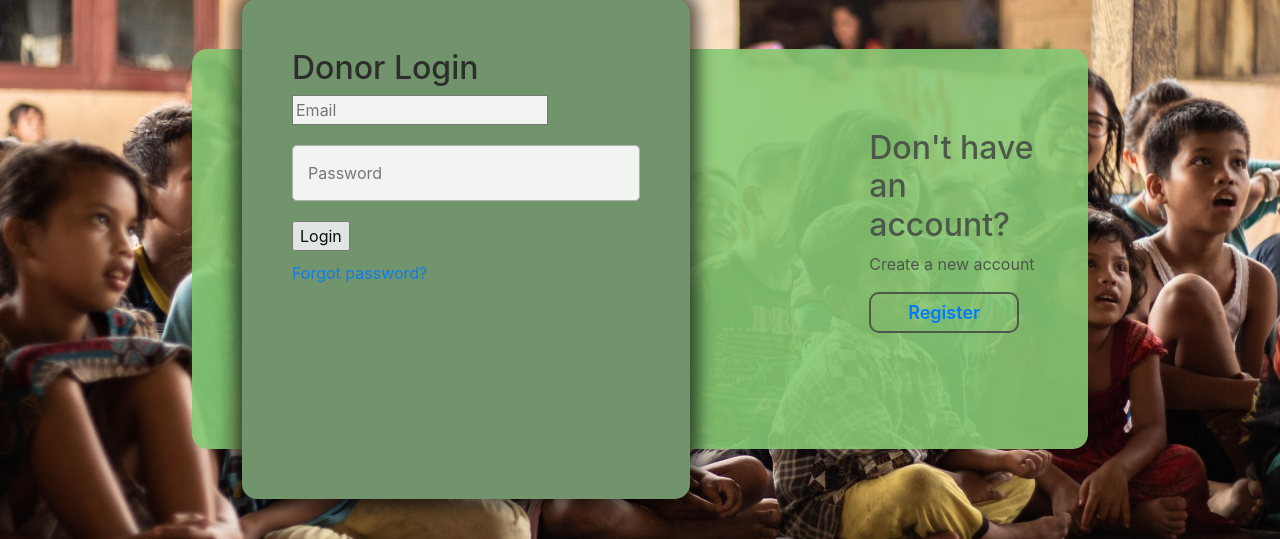
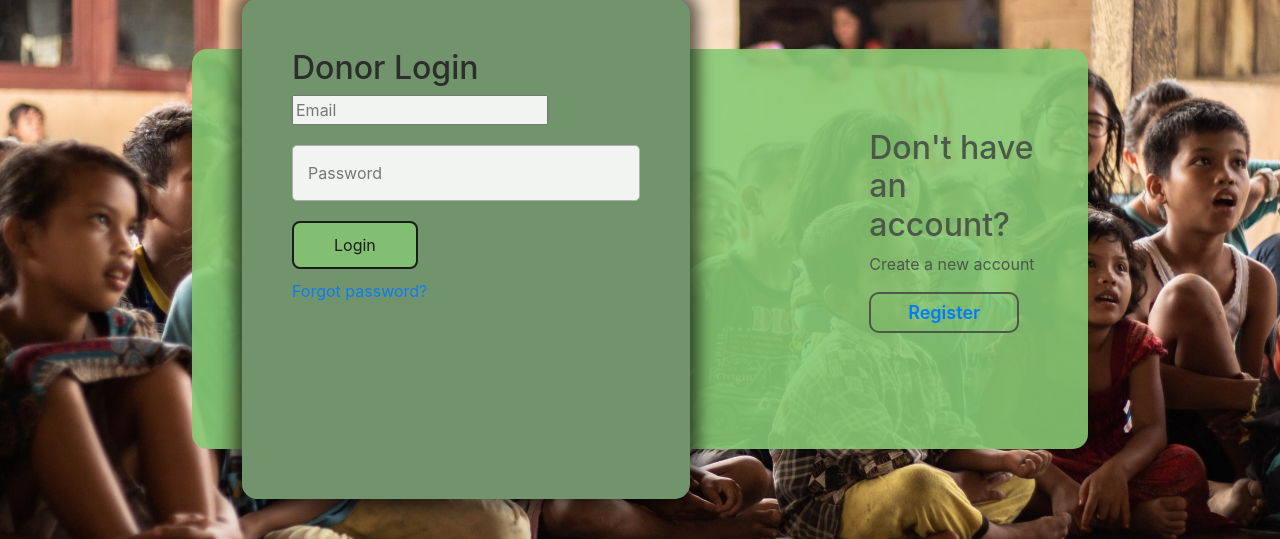
Before and after one commit to sharrmeen/HandIt-WebApp, a Django app: page /donor_login in a window 1280 px wide. Shown: the part 151-690 px from the top of the page. Run offline with Django 4.2, Linux system fonts and the light colour scheme; some libraries are stand-ins or nearby versions.

Commit message:
login css changes

```diff
--- a/donation/static/css/login.css
+++ b/donation/static/css/login.css
@@ -158,3 +158,62 @@ a{
   text-decoration:none;
   color:#2c7715;
 }
+
+
+.button-56 {
+  align-items: center;
+  background-color: rgba(135, 202, 116, 0.896) ;
+  border: 2px solid #111;
+  border-radius: 8px;
+  box-sizing: border-box;
+  color: #111;
+  cursor: pointer;
+  display: flex;
+  font-family: Inter,sans-serif;
+  font-size: 16px;
+  height: 48px;
+  justify-content: center;
+  line-height: 24px;
+  max-width: 100%;
+  padding: 0 25px;
+  position: relative;
+  text-align: center;
+  text-decoration: none;
+  user-select: none;
+  -webkit-user-select: none;
+  touch-action: manipulation ;
+}
+
+.button-56:after {
+  background-color: #111;
+  border-radius: 8px;
+  content: "";
+  display: block;
+  height: 48px;
+  left: 0;
+  width: 100%;
+  position: absolute;
+  top: -2px;
+  transform: translate(8px, 8px);
+  transition: transform .2s ease-out;
+  z-index: -1;
+}
+
+.button-56:hover:after {
+  transform: translate(0, 0);
+}
+
+.button-56:active {
+  background-color: #ffdeda;
+  outline: 0;
+}
+
+.button-56:hover {
+  outline: 0;
+}
+
+@media (min-width: 768px) {
+  .button-56 {
+    padding: 0 40px;
+  }
+}
--- a/donation/templates/donor_login.html
+++ b/donation/templates/donor_login.html
@@ -10,16 +10,13 @@
     <title>Login Page</title>
 </head>
 <body>
-
-
-    <div class="login-reg-panel">
+   <div class="login-reg-panel">
             <div class="login-info-box">
                 <h2>Have an account?</h2>
                 <p>Sign-in now</p>
                 <label id="label-register" for="log-reg-show">Login</label>
                 <input type="radio" name="active-log-panel" id="log-reg-show"  checked="checked">
             </div>
-
             <div class="register-info-box">
                 <h2>Don't have an account?</h2>
                 <p>Create a new account</p>
@@ -34,9 +31,10 @@
                     {% csrf_token %} <!-- Important for security if you're using Django -->
                     <input type="email" placeholder="Email" name="emailid" required>
                     <input type="password" placeholder="Password" name="pwd" required>
-                    <input type="submit" value="Login">
-                </form>
-                <a href="">Forgot password?</a>
+                <div>
+                    <input class= "button-56"  type="submit" value="Login">
+                </div>
+                    <a href="">Forgot password?</a>
               </div>
                 <div class="register-show">
                     <h2>Register</h2>
```
Also changed, not shown: donation/templates/index.html (+5 -5 lines), db.sqlite3, donation/static/images/causes/Feeding-India-Donate-Food (1).jpeg (added), donation/static/images/causes/Feeding-India-Donate-Food.webp (added), donation/static/images/causes/soundofhope.jpg (added).
